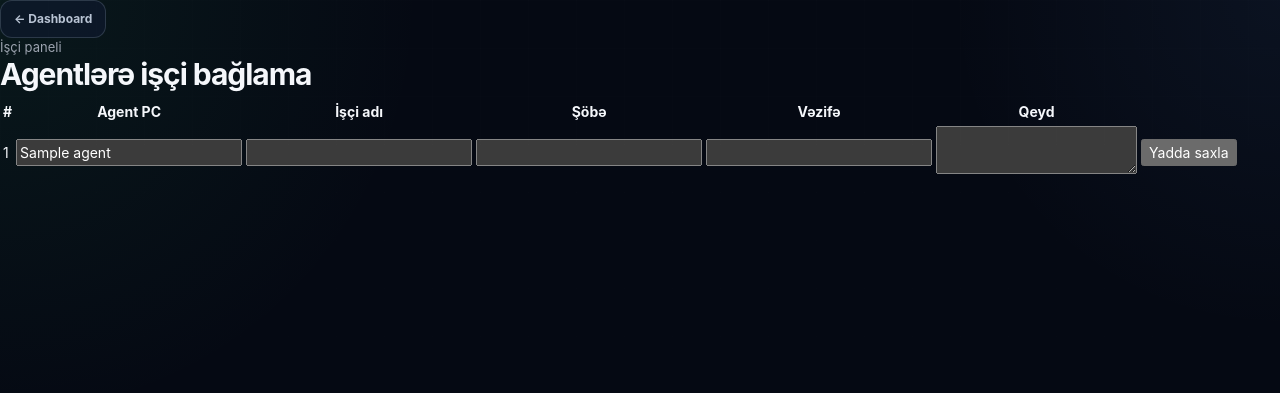
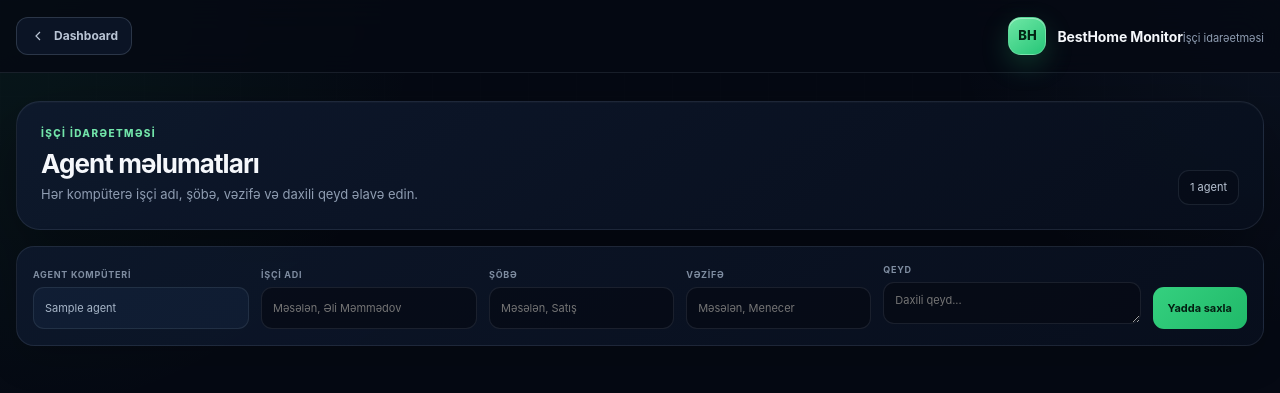
Before and after one commit to AsadAsadov/server, a Flask app: page /employees in a window 1280 px wide. Shown: the top 393 px of the page. Run offline with Flask 3, Linux system fonts and the light colour scheme; the visitor is signed in with stand-in values (Sample User, id 1); tables that the repository leaves empty hold one stand-in row (values such as "Sample post").

Commit message:
Redesign employee management page

```diff
--- a/templates/employees.html
+++ b/templates/employees.html
@@ -1 +1,69 @@
-<!doctype html><html><head><meta charset="utf-8"><title>İşçi paneli - BestHome Monitor</title><meta name="viewport" content="width=device-width, initial-scale=1"><link rel="stylesheet" href="{{ url_for('static', filename='css/style.css') }}"></head><body><header><a href="{{ url_for('main.dashboard') }}" class="back">← Dashboard</a><div style="font-size:13px;color:#9ca3af;">İşçi paneli</div></header><main><h1>Agentlərə işçi bağlama</h1><table><thead><tr><th>#</th><th>Agent PC</th><th>İşçi adı</th><th>Şöbə</th><th>Vəzifə</th><th>Qeyd</th><th></th></tr></thead><tbody>{% for r in rows %}<tr><form method="POST"><input type="hidden" name="_csrf_token" value="{{ csrf_token() }}"><td>{{ loop.index }}</td><td><input type="text" value="{{ r.agent_name }}" readonly><input type="hidden" name="agent_name" value="{{ r.agent_name }}"></td><td><input name="full_name" value="{{ r.full_name }}"></td><td><input name="department" value="{{ r.department }}"></td><td><input name="role" value="{{ r.role }}"></td><td><textarea name="note">{{ r.note }}</textarea></td><td><button type="submit">Yadda saxla</button></td></form></tr>{% endfor %}</tbody></table></main></body></html>
+<!doctype html>
+<html lang="az">
+<head>
+  <meta charset="utf-8">
+  <title>İşçilər - BestHome Monitor</title>
+  <meta name="viewport" content="width=device-width, initial-scale=1">
+  <link rel="stylesheet" href="{{ url_for('static', filename='css/style.css') }}">
+</head>
+<body>
+<header class="app-header">
+  <div class="header-inner">
+    <a href="{{ url_for('main.dashboard') }}" class="back">
+      <svg class="icon" viewBox="0 0 24 24" fill="none" stroke="currentColor" stroke-width="1.8"><path d="m15 18-6-6 6-6"/></svg>
+      Dashboard
+    </a>
+    <a class="brand" href="{{ url_for('main.dashboard') }}">
+      <span class="badge">BH</span>
+      <span><span class="brand-title">BestHome Monitor</span><span class="brand-subtitle">İşçi idarəetməsi</span></span>
+    </a>
+  </div>
+</header>
+
+<main class="management-main">
+  <section class="page-heading">
+    <div>
+      <p class="eyebrow">İşçi idarəetməsi</p>
+      <h1>Agent məlumatları</h1>
+      <p class="page-description">Hər kompüterə işçi adı, şöbə, vəzifə və daxili qeyd əlavə edin.</p>
+    </div>
+    <div class="page-count">{{ rows|length }} agent</div>
+  </section>
+
+  <section class="employee-list">
+    {% for r in rows %}
+    <article class="employee-card">
+      <form method="POST" class="employee-form">
+        <input type="hidden" name="_csrf_token" value="{{ csrf_token() }}">
+        <input type="hidden" name="agent_name" value="{{ r.agent_name }}">
+
+        <div class="field">
+          <label>Agent kompüteri</label>
+          <input type="text" value="{{ r.agent_name }}" readonly>
+        </div>
+        <div class="field">
+          <label>İşçi adı</label>
+          <input name="full_name" value="{{ r.full_name }}" placeholder="Məsələn, Əli Məmmədov">
+        </div>
+        <div class="field">
+          <label>Şöbə</label>
+          <input name="department" value="{{ r.department }}" placeholder="Məsələn, Satış">
+        </div>
+        <div class="field">
+          <label>Vəzifə</label>
+          <input name="role" value="{{ r.role }}" placeholder="Məsələn, Menecer">
+        </div>
+        <div class="field">
+          <label>Qeyd</label>
+          <textarea name="note" placeholder="Daxili qeyd...">{{ r.note }}</textarea>
+        </div>
+        <button type="submit" class="employee-save">Yadda saxla</button>
+      </form>
+    </article>
+    {% else %}
+    <div class="empty-state">Hələ heç bir agent qoşulmayıb.</div>
+    {% endfor %}
+  </section>
+</main>
+</body>
+</html>
```
